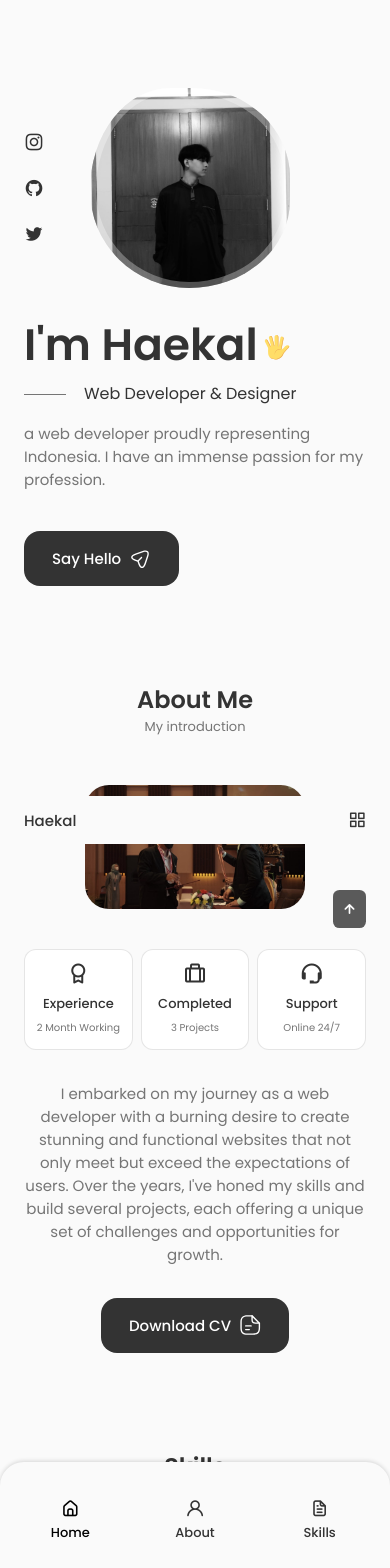
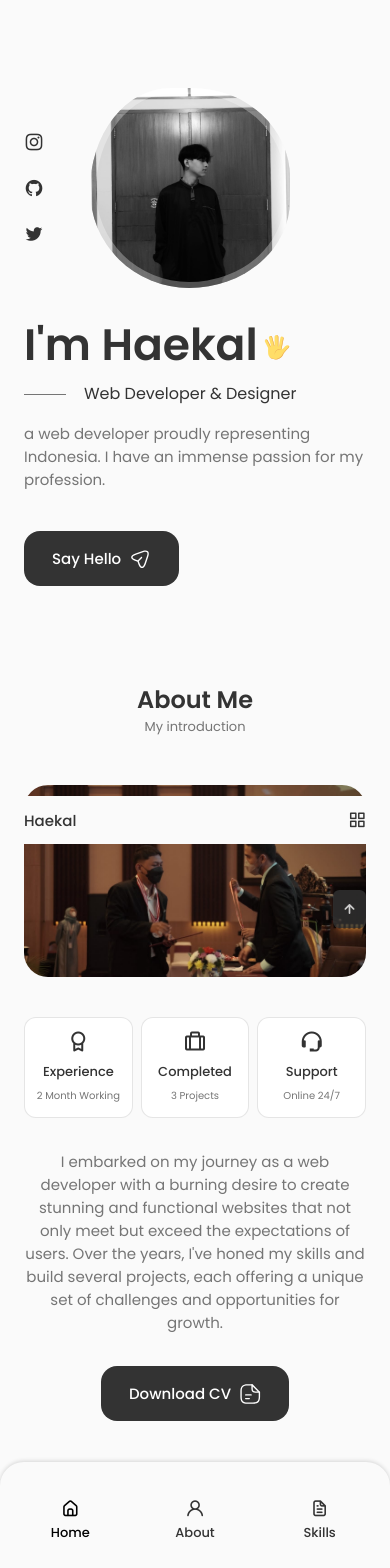
Before and after one commit to haekalrfny/my-portofolio, a React (Vite) app: page / in a window 390 px wide. Shown: the top 1568 px of the page. Built offline with nearby package versions, Linux system fonts and the light colour scheme.

Commit message:
portofolio

```diff
--- a/src/App.css
+++ b/src/App.css
@@ -1038,8 +1038,6 @@ img {
   .work__img {
     margin-bottom: 0;
   }
-
-
 }
 /* Medium */
 @media screen and (max-width: 768px) {
@@ -1193,6 +1191,10 @@ img {
     padding: 0;
   }
 
+  .about__img {
+    width: 100%;
+  }
+
   /* Contact */
   .contact__info {
     grid-template-columns: 1fr;
```
